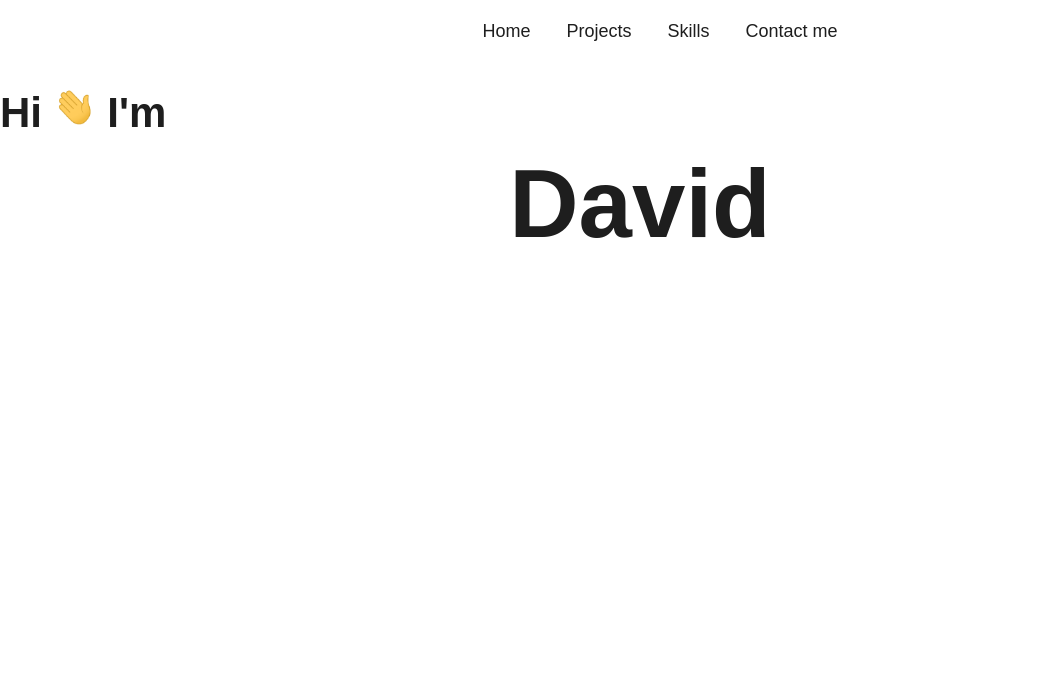
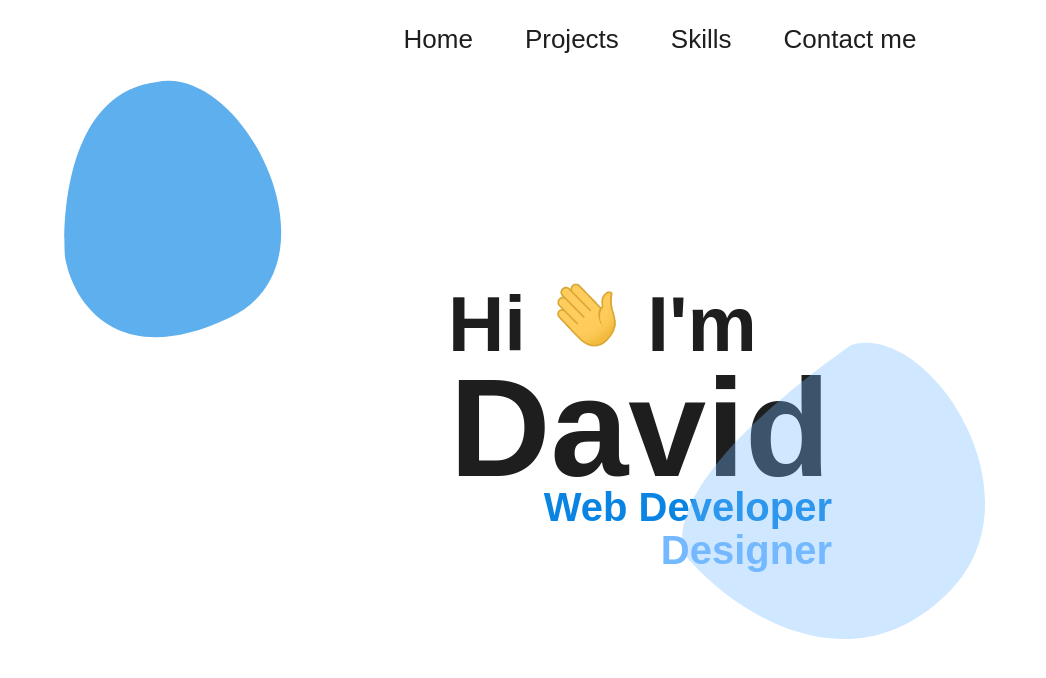
Before and after one commit to dfoltynski/dfoltynski.com, a Gatsby site: page / in a window 1280 px wide. Shown: the whole page, without its empty margins (0-1046 px from the left). Built offline with nearby package versions, Linux system fonts and the light colour scheme; Gatsby itself is replaced by a stand-in of ours.

Commit message:
:rocket: Home page

```diff
--- a/gatsby-config.js
+++ b/gatsby-config.js
@@ -27,6 +27,14 @@ module.exports = {
         icon: `src/images/gatsby-icon.png`, // This path is relative to the root of the site.
       },
     },
+    {
+      resolve: "gatsby-plugin-react-svg",
+      options: {
+        rule: {
+          include: /\.inline\.svg$/,
+        },
+      },
+    },
     // this (optional) plugin enables Progressive Web App + Offline functionality
     // To learn more, visit: https://gatsby.dev/offline
     // `gatsby-plugin-offline`,
--- a/package.json
+++ b/package.json
@@ -10,6 +10,7 @@
     "gatsby-plugin-manifest": "^2.4.33",
     "gatsby-plugin-offline": "^3.2.30",
     "gatsby-plugin-react-helmet": "^3.3.12",
+    "gatsby-plugin-react-svg": "^3.0.0",
     "gatsby-plugin-sharp": "^2.6.38",
     "gatsby-source-filesystem": "^2.3.32",
     "gatsby-transformer-sharp": "^2.5.16",
--- a/src/components/homepage.js
+++ b/src/components/homepage.js
@@ -1,18 +1,34 @@
 import React from "react"
 import Header from "./header"
 import wave from "../images/wave.gif"
+import BackgroundSvg1 from "../images/homepage_background_1.svg"
+import BackgroundSvg2 from "../images/homepage_background_2.svg"
 
 const HomePage = () => {
   return (
-    <>
+    <main>
       <Header />
       <div className="homepage">
         <p className="homepage__introduction">
-          Hi <img src={wave} alt="wave.gif" width="42px" /> I'm
+          Hi <img src={wave} alt="wave.gif" width="78px" /> I'm
         </p>
         <h1 className="homepage__name">David</h1>
+        <p className="homepage__profession">
+          <p style={{ color: "#0984E3" }}>Web Developer</p>
+          <p style={{ color: "#74B9FF", marginTop: "-24px" }}>Designer</p>
+        </p>
       </div>
-    </>
+      <img
+        className="background__svg1"
+        src={BackgroundSvg1}
+        alt="BackgroundSvg1"
+      ></img>
+      <img
+        className="background__svg2"
+        src={BackgroundSvg2}
+        alt="BackgroundSvg2"
+      ></img>
+    </main>
   )
 }
 
--- a/src/styles/global.css
+++ b/src/styles/global.css
@@ -1,7 +1,22 @@
-header {
-  width: 100vw;
-  text-align: center;
-  /* background-color: blue; */
+.background__svg1 {
+  position: absolute;
+  left: 5%;
+  top: 10%;
+  /* left: 100px;
+  top: 100px; */
+}
+
+.background__svg2 {
+  position: absolute;
+  bottom: 20%;
+  right: 23%;
+  /* right: 430px;
+  bottom: 200px; */
+}
+
+nav {
+  font-size: 26px;
+  font-weight: 500;
 }
 
 ul {
@@ -17,16 +32,35 @@ a {
   text-decoration: none;
 }
 
+main {
+  display: flex;
+  flex-direction: column;
+  align-items: center;
+}
+
 .homepage {
+  position: absolute;
+  width: 30%;
   text-align: center;
+  vertical-align: middle;
+  top: 50%;
+  transform: translateY(-50%);
 }
 
 .homepage__introduction {
   font-weight: 600;
-  font-size: 42px;
+  font-size: 78px;
   text-align: left;
+  margin-bottom: -30px;
 }
 
 .homepage__name {
-  font-size: 96px;
+  font-size: 140px;
 }
+
+.homepage__profession {
+  margin-top: -40px;
+  font-weight: 600;
+  font-size: 40px;
+  text-align: right;
+}
```
Also changed, not shown: 1 other file.
